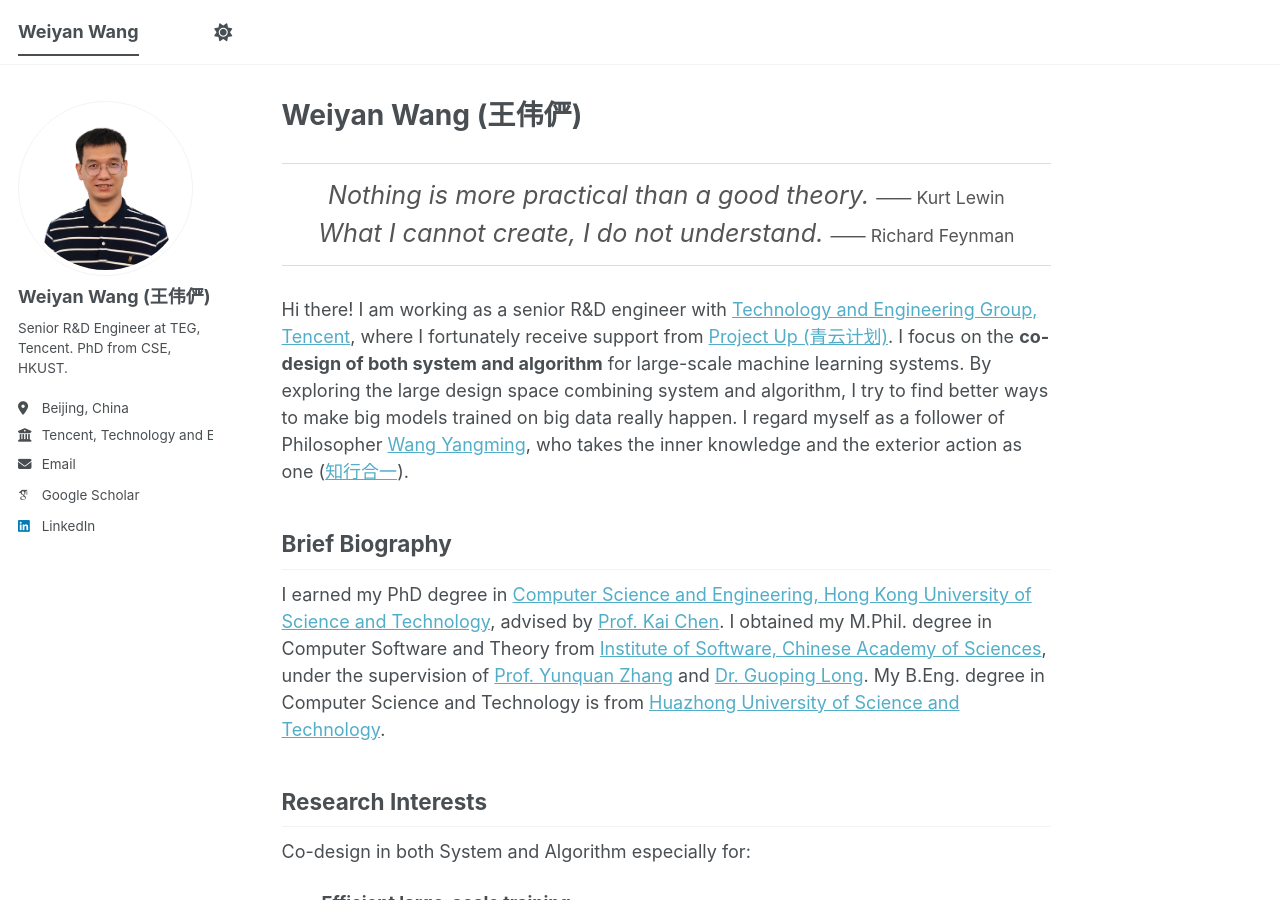
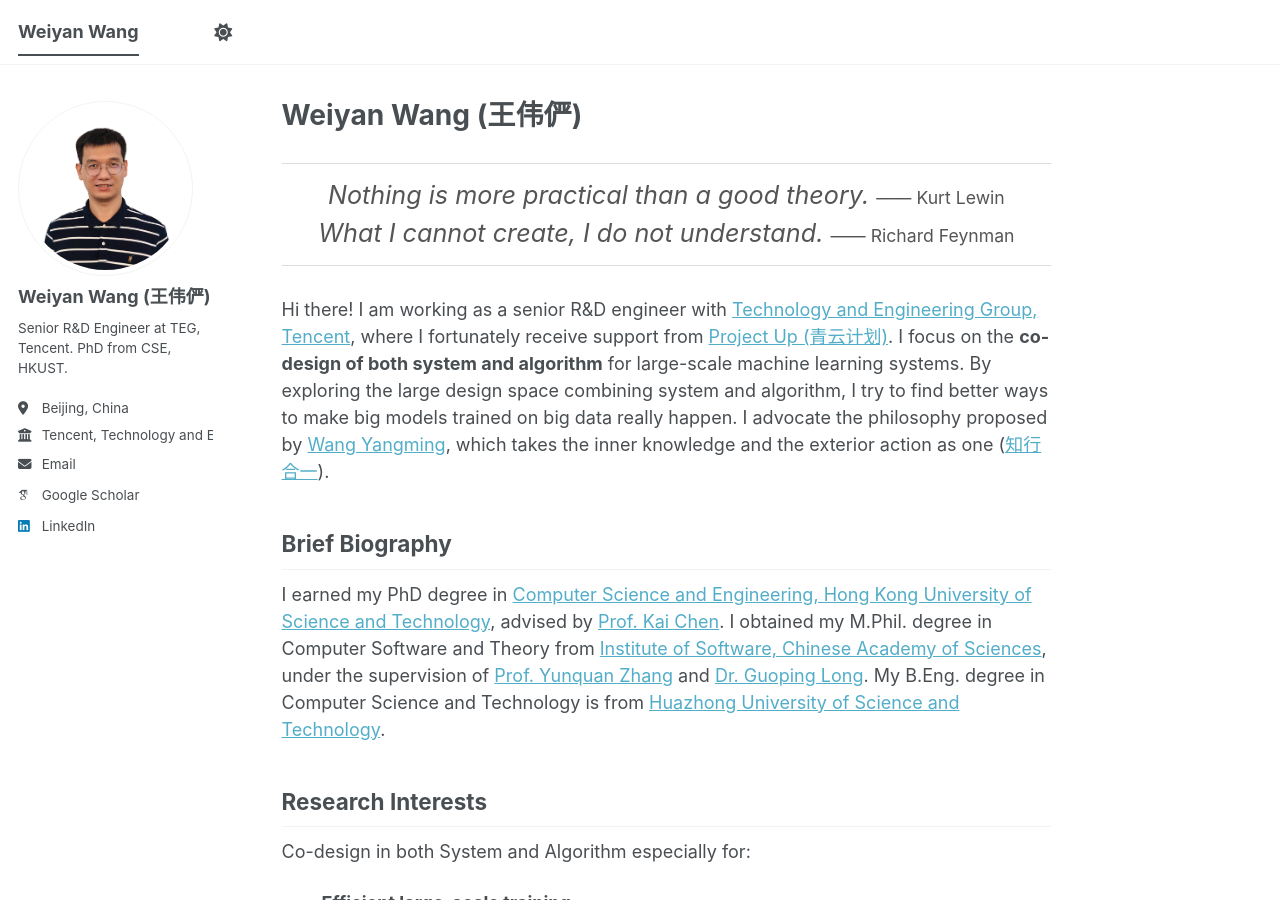
Before and after one commit to weiyan-wang/weiyan-wang.github.io, a Jekyll site: the page built from _pages/about.md, in a window 1280 px wide and 900 px high. Built offline with Jekyll 4.4.1, drawn with Linux system fonts in a browser that asks for light colours; some web fonts are replaced; a script bundle is joined from its source files by our own code; library files that are not in the unit come from our copies.

Commit message:
philosophy

```diff
--- a/_pages/about.md
+++ b/_pages/about.md
@@ -12,7 +12,7 @@
 What I cannot create, I do not understand. <span style="font-size: 0.7em; font-style: normal;">—— Richard Feynman</span>
 </p>
 
-Hi there! I am working as a senior R&D engineer with [Technology and Engineering Group, Tencent](https://www.tencent.com/en-us/business/technology-engineering.html), where I fortunately receive support from [Project Up (青云计划)](https://join.qq.com/qingyun.html). I focus on the **co-design of both system and algorithm** for large-scale machine learning systems. By exploring the large design space combining system and algorithm, I try to find better ways to make big models trained on big data really happen. I regard myself as a follower of Philosopher [Wang Yangming](https://en.wikipedia.org/wiki/Wang_Yangming), who takes the inner knowledge and the exterior action as one ([知行合一](https://en.wikipedia.org/wiki/Unity_of_knowledge_and_action)).
+Hi there! I am working as a senior R&D engineer with [Technology and Engineering Group, Tencent](https://www.tencent.com/en-us/business/technology-engineering.html), where I fortunately receive support from [Project Up (青云计划)](https://join.qq.com/qingyun.html). I focus on the **co-design of both system and algorithm** for large-scale machine learning systems. By exploring the large design space combining system and algorithm, I try to find better ways to make big models trained on big data really happen. I advocate the philosophy proposed by [Wang Yangming](https://en.wikipedia.org/wiki/Wang_Yangming), which takes the inner knowledge and the exterior action as one ([知行合一](https://en.wikipedia.org/wiki/Unity_of_knowledge_and_action)).
 
 ## Brief Biography
 
```
